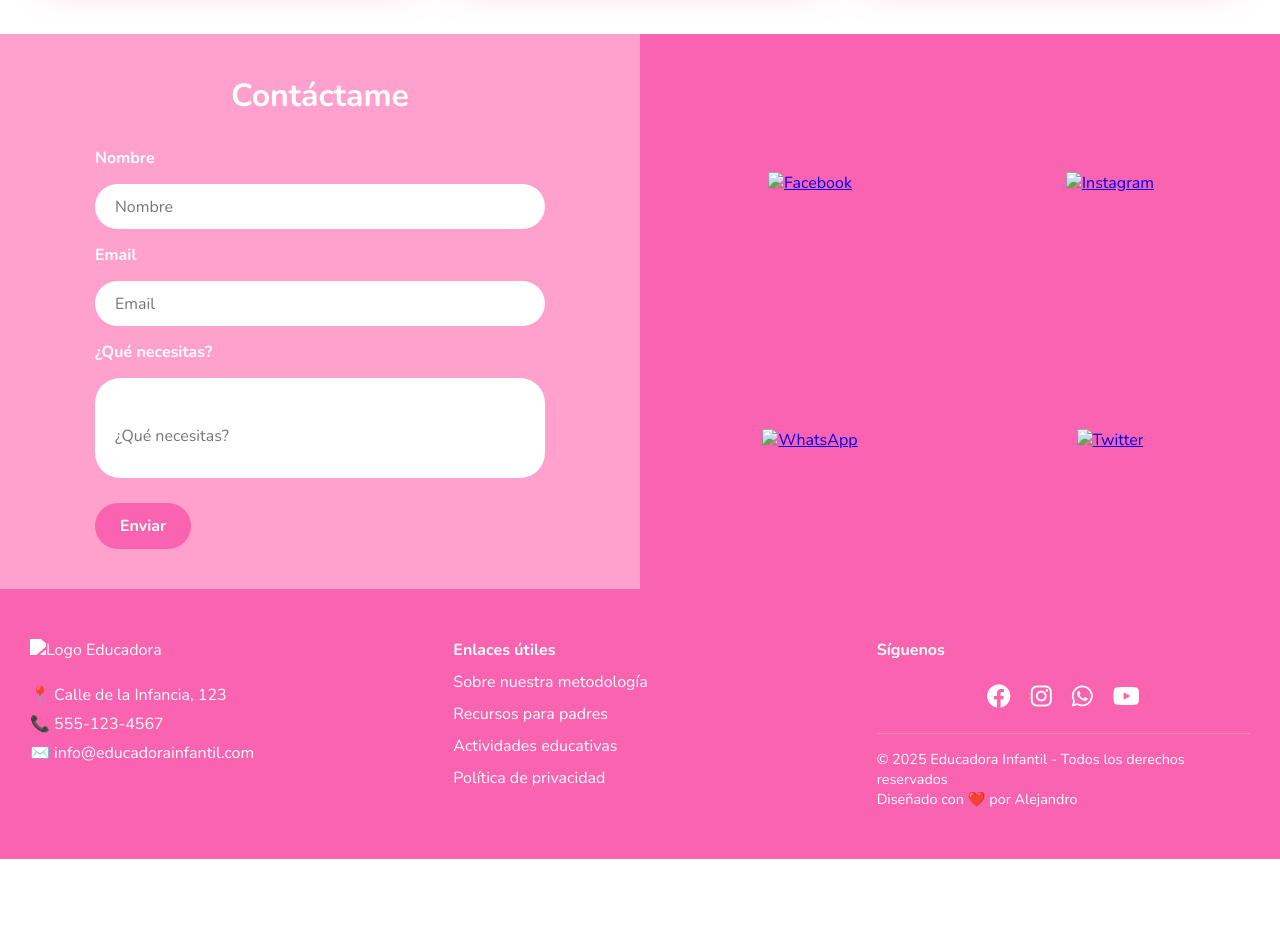
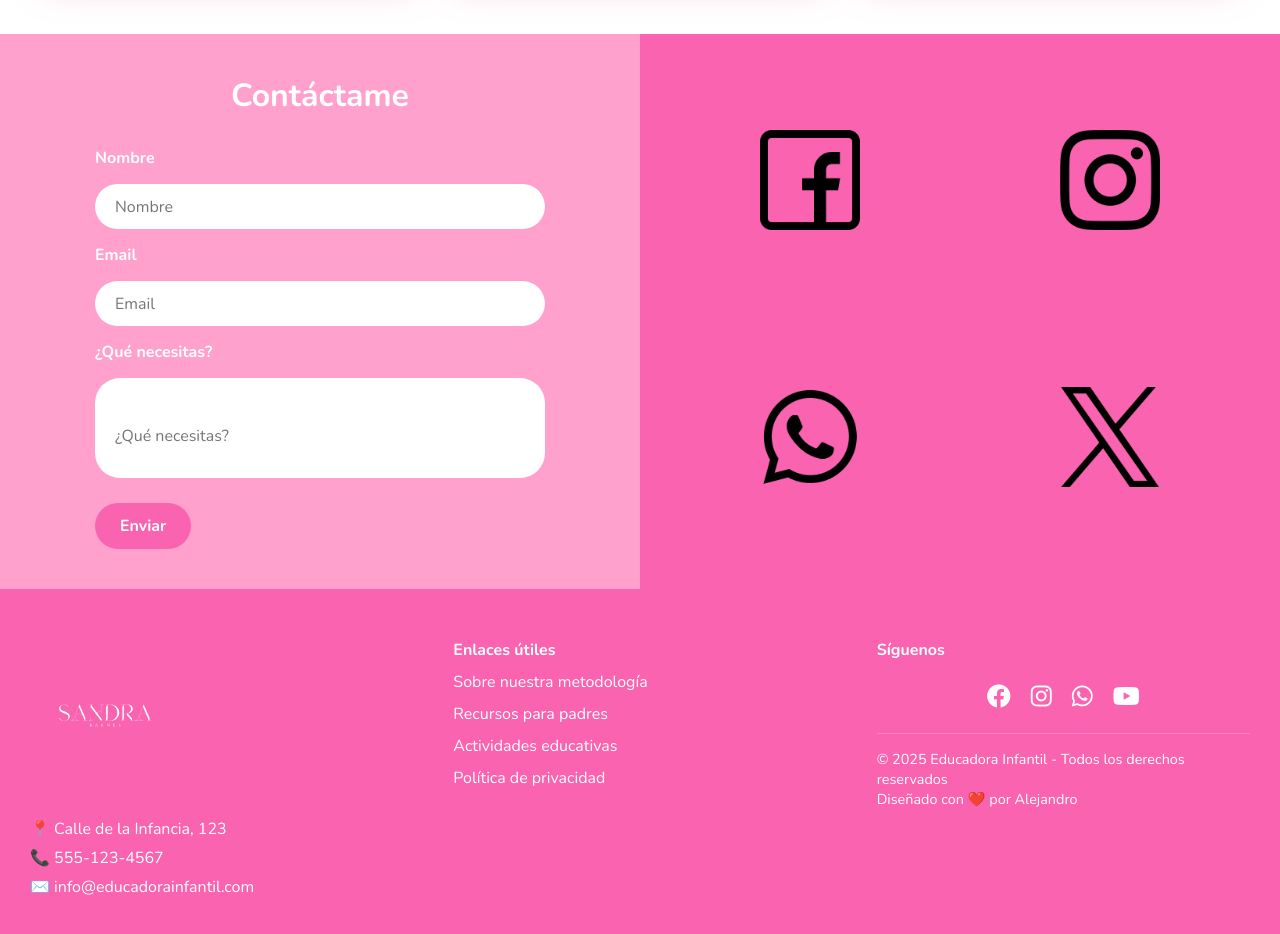
Before and after one commit to alexgargonzalez/alexgargonzalez.github.io, a plain HTML site: page index.html in a window 1280 px wide. Shown: the part 1220-2154 px from the top of the page. Before the commit the page ends 2079 px from the top, so only its background shows below. Drawn offline with nearby package versions, Linux system fonts and the light colour scheme; files whose address does not match are found by name.

Commit message:
Update index.html

```diff
--- a/index.html
+++ b/index.html
@@ -12,7 +12,7 @@
 <body>
     <div class="educator-main">
         <header class="educator-header">
-            <img src="/imagenes/logosinfondo.png" alt="Logo Educadora Infantil">
+            <img src="logosinfondo.png" alt="Logo Educadora Infantil">
             <nav>
                 <ul>
                     <li><a href="sobremi.html">Sobre mi</a></li>
@@ -75,16 +75,16 @@
                 </div>
             </div>
             <div class="social-media">
-                <a href="#"><img src="/imagenes/facebook.png" alt="Facebook"></a>
-                <a href="#"><img src="/imagenes/instagram (1).png" alt="Instagram"></a>
-                <a href="#"><img src="/imagenes/whatsapp.png" alt="WhatsApp"></a>
-                <a href="#"><img src="/imagenes/gorjeo.png" alt="Twitter"></a>
+                <a href="#"><img src="facebook.png" alt="Facebook"></a>
+                <a href="#"><img src="instagram (1).png" alt="Instagram"></a>
+                <a href="#"><img src="whatsapp.png" alt="WhatsApp"></a>
+                <a href="#"><img src="gorjeo.png" alt="Twitter"></a>
             </div>
         </div>
 
         <footer class="footer-educator" id="sobre-mi">
             <div class="foot1">
-                <img src="/imagenes/logosinfondo.png" alt="Logo Educadora" class="footer-logo">
+                <img src="logosinfondo.png" alt="Logo Educadora" class="footer-logo">
                 <p class="footer-contacto">
                     📍 Calle de la Infancia, 123<br>
                     📞 555-123-4567<br>
```
